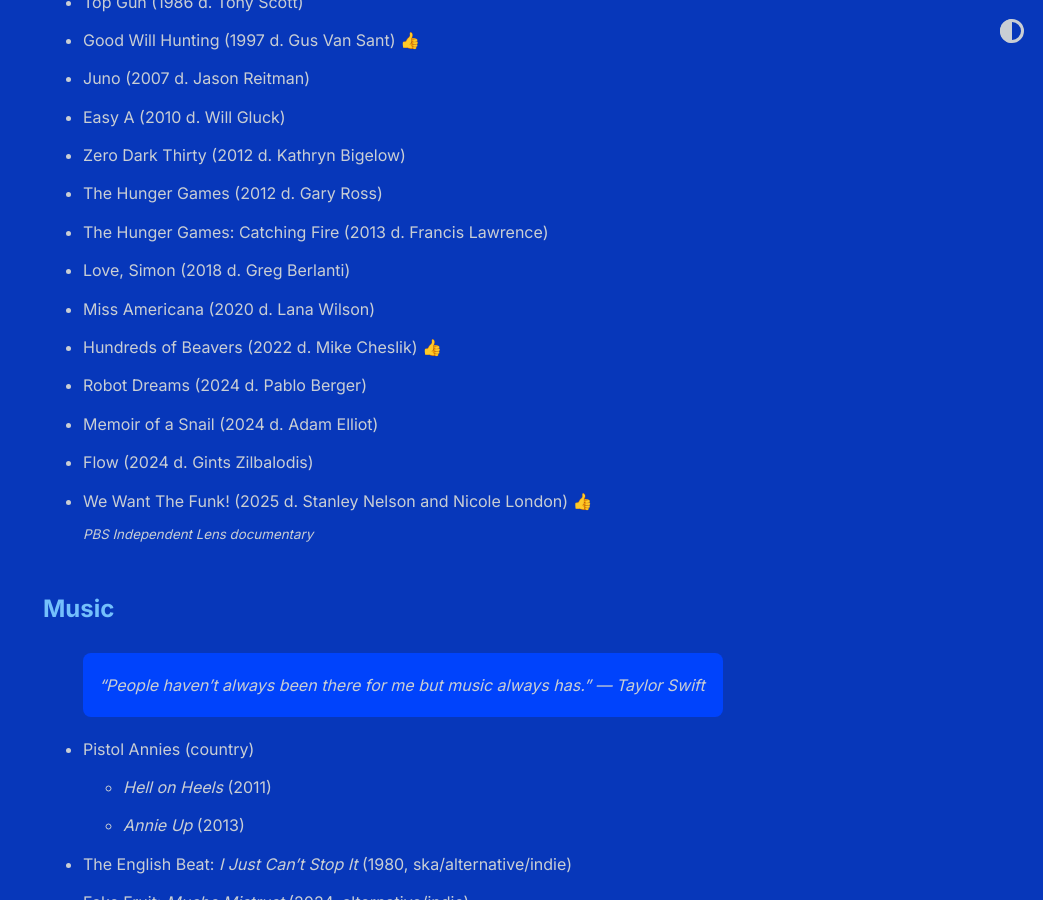
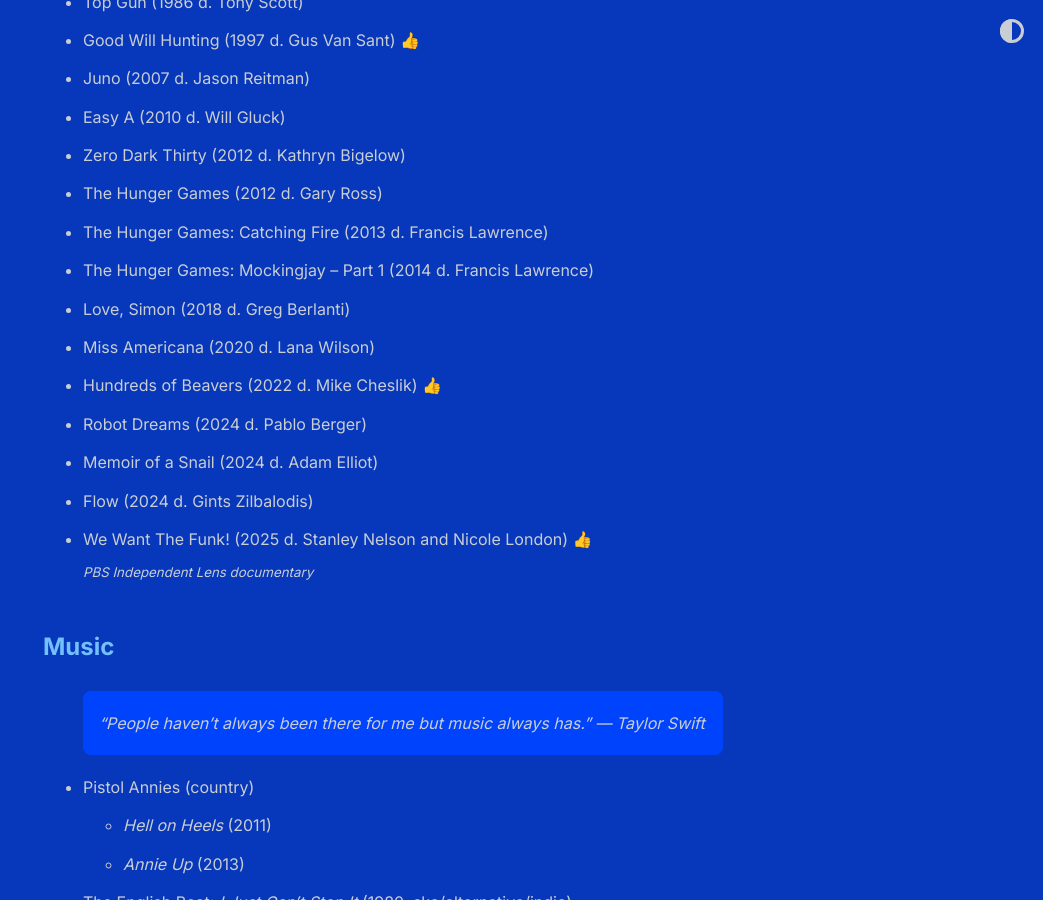
Before and after one commit to shihankanungo/shihankanungo.github.io, a Jekyll site: the page built from wrapped.md, in a window 1280 px wide and 900 px high, scrolled down 1685 px. Shown: the whole window, without its empty margins (237-1280 px from the left). Built offline with Jekyll 4.4.1, drawn with Linux system fonts in a browser that asks for light colours.

Commit message:
Update wrapped.md

```diff
--- a/wrapped.md
+++ b/wrapped.md
@@ -41,6 +41,7 @@
 - Zero Dark Thirty (2012 d. Kathryn Bigelow)
 - The Hunger Games (2012 d. Gary Ross)
 - The Hunger Games: Catching Fire (2013 d. Francis Lawrence)
+- The Hunger Games: Mockingjay – Part 1 (2014 d. Francis Lawrence)
 - Love, Simon (2018 d. Greg Berlanti)
 - Miss Americana (2020 d. Lana Wilson)
 - Hundreds of Beavers (2022 d. Mike Cheslik) 👍
```
